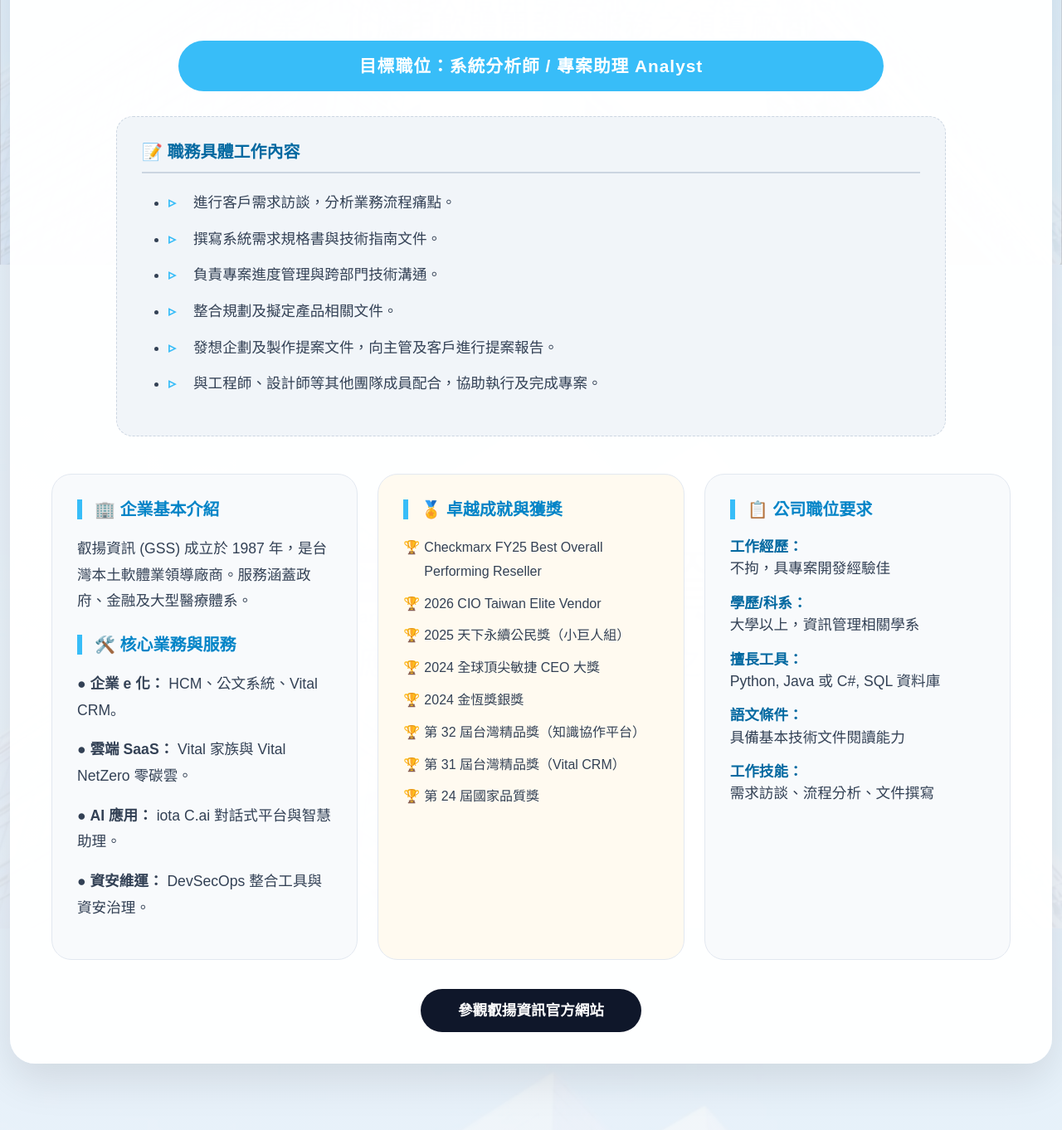
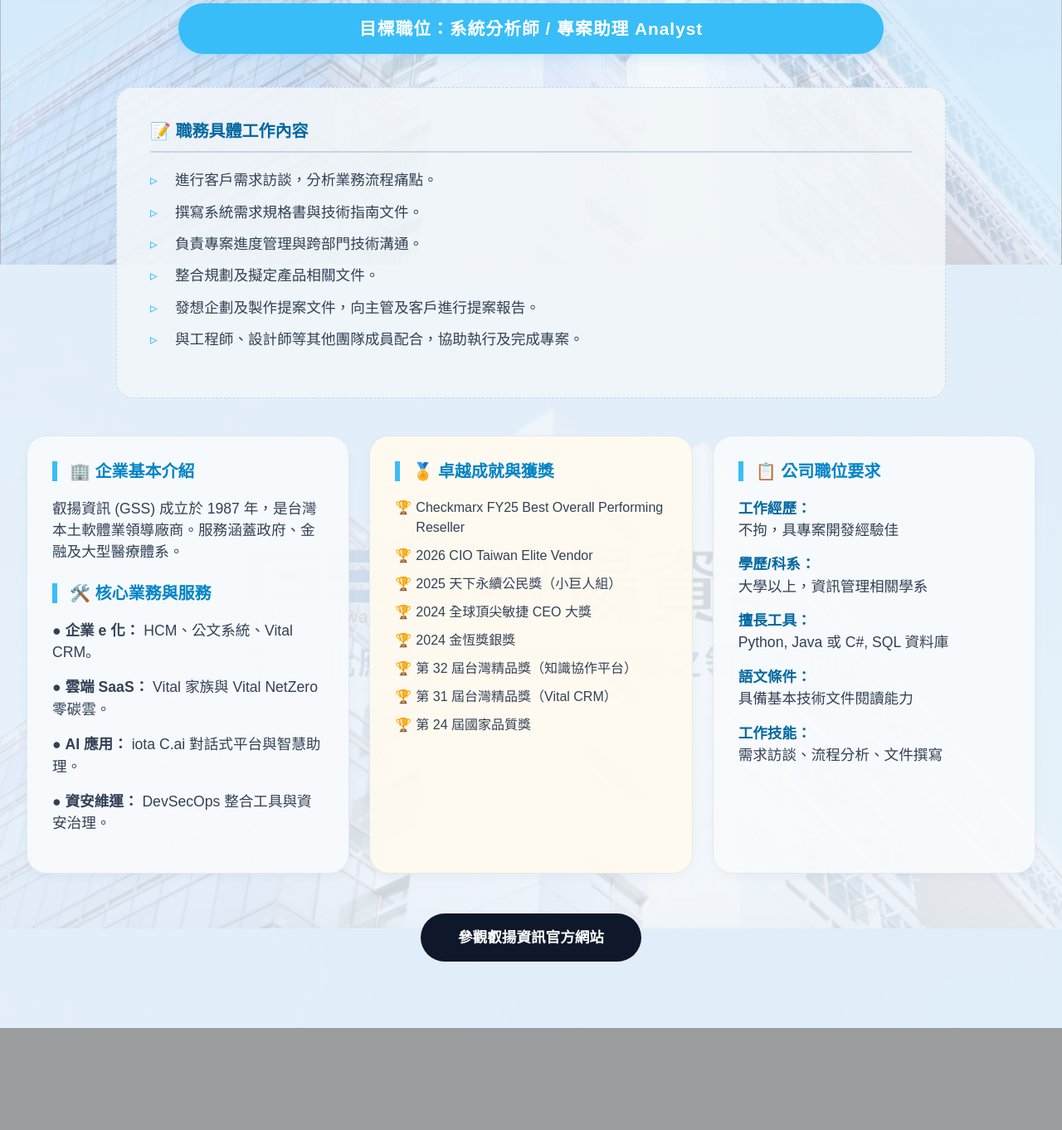
Before and after one commit to jay-ouo/job, a Flask app: page /job in a window 1280 px wide. Shown: the part 481-1843 px from the top of the page at 83% size. After the commit the page ends 1720 px from the top, so only its background shows below. Run offline with Flask 3, Linux system fonts and the light colour scheme.

Commit message:
Add files via upload

```diff
--- a/templates/job.html
+++ b/templates/job.html
@@ -7,8 +7,8 @@
     <link href="https://cdn.jsdelivr.net/npm/bootstrap@5.3.0/dist/css/bootstrap.min.css" rel="stylesheet">
     <style>
         body {
-            /* 主要背景：建築物圖 */
-            background-image: linear-gradient(rgba(241, 245, 249, 0.9), rgba(241, 245, 249, 0.9)),
+            /* 🚀 微調：稍微加深背景遮罩（0.9 -> 0.85），讓內容在沒有大白框的情況下更清晰 */
+            background-image: linear-gradient(rgba(241, 245, 249, 0.85), rgba(241, 245, 249, 0.85)),
                               url('static/gss_building.png');
             background-size: cover;
             background-position: center;
@@ -17,43 +17,59 @@
             padding-top: 100px;
             color: #334155 !important;
             font-size: 1.1rem;
-            position: relative; /* 為浮水印定位 */
+            position: relative;
             min-height: 100vh;
         }
 
         /* --- 浮水印照片設定 --- */
         body::after {
             content: "";
-            background-image: url('static/gss_building.png'); /* 你的第二張圖片檔案名稱 */
+            background-image: url('static/gss_building.png');
             background-size: contain;
             background-repeat: no-repeat;
-            background-position: right bottom; /* 放在右下角 */
-            opacity: 0.12; /* 設定透明度，數值越小越透明 */
-            top: 0;
-            left: 0;
-            bottom: 0;
-            right: 0;
+            background-position: right bottom;
+            opacity: 0.22; /* 依照剛才的建議加深了浮水印 */
+            top: 0; left: 0; bottom: 0; right: 0;
             position: fixed;
-            z-index: -1; /* 確保在文字下方 */
-            pointer-events: none; /* 確保不影響滑鼠點擊 */
+            z-index: -1;
+            pointer-events: none;
         }
 
         .navbar-custom { background-color: #212529; padding: 15px 25px; }
         .navbar-custom .navbar-brand { color: #ffffff !important; font-weight: bold; font-size: 1.4rem; }
         .navbar-custom .nav-link { color: #d1d5db !important; margin-left: 20px; font-size: 1.05rem; }
 
+        /* 🚀 修改重點：移除外圍大框的視覺特徵 */
         .main-container {
-            background: rgba(255, 255, 255, 0.96); /* 稍微調降透明度讓背景透出來一點 */
-            border-radius: 30px;
-            padding: 50px;
+            background: transparent; /* 移除白色背景 */
+            border-radius: 0;        /* 移除圓角 */
+            box-shadow: none;        /* 移除陰影 */
+            padding: 0 20px 80px;    /* 調整內距 */
             max-width: 1400px;
-            margin: 0 auto 80px;
-            box-shadow: 0 20px 50px rgba(0,0,0,0.1);
+            margin: 0 auto;
             position: relative;
             z-index: 1;
         }
 
-        .hero-banner-img { max-width: 450px; height: auto; margin-bottom: 25px; }
+        .hero-banner-container {
+            width: 100%;
+            height: 350px;
+            margin-bottom: 35px;
+            position: relative;
+            border-radius: 30px; /* 增加圓角讓它更好看 */
+            overflow: hidden;
+            border: 1px solid rgba(255,255,255,0.5);
+            box-shadow: 0 10px 30px rgba(0,0,0,0.1); /* 給 Banner 一點陰影代替大框 */
+        }
+
+        .hero-banner-img-full {
+            width: 100%;
+            height: 100%;
+            background-image: url('static/gss_glass_logo.jpg');
+            background-size: cover;
+            background-position: center;
+            display: block;
+        }
 
         .job-badge-container {
             background-color: #38bdf8;
@@ -62,15 +78,17 @@
             border-radius: 60px;
             font-weight: bold;
             font-size: 1.3rem;
-            margin: 0 auto 30px;
+            margin: 0 auto 40px;
             max-width: 850px;
             letter-spacing: 1px;
+            box-shadow: 0 4px 15px rgba(56, 189, 248, 0.2);
         }
 
+        /* 保留內部的區塊框感 */
         .job-description-box {
-            background-color: #f1f5f9;
+            background-color: rgba(241, 245, 249, 0.9); /* 稍微增加透明質感 */
             border-radius: 20px;
-            padding: 30px;
+            padding: 40px;
             margin-bottom: 45px;
             border: 1px dashed #cbd5e1;
             display: inline-block;
@@ -78,30 +96,17 @@
             width: 100%;
             max-width: 1000px;
         }
-        .job-description-box h6 {
-            color: #0369a1;
-            font-weight: bold;
-            font-size: 1.25rem;
-            margin-bottom: 20px;
-            border-bottom: 2px solid #cbd5e1;
-            padding-bottom: 12px;
-        }
-        .job-description-box li {
-            margin-bottom: 12px;
-            line-height: 1.8;
-            font-size: 1.1rem;
-            position: relative;
-            padding-left: 30px;
-        }
-        .job-description-box li::before { content: "▹"; position: absolute; left: 0; color: #38bdf8; font-weight: bold; }
 
         .info-card {
-            background: #f8fafc;
+            background: rgba(248, 250, 252, 0.95); /* 讓內部小卡維持白色框感 */
             border-radius: 24px;
             padding: 30px;
             height: 100%;
             border: 1px solid #e2e8f0;
+            box-shadow: 0 4px 12px rgba(0,0,0,0.03);
         }
+
+        /* 標題與其他樣式維持不變... */
         .section-title {
             color: #0284c7 !important;
             border-left: 6px solid #38bdf8;
@@ -110,25 +115,14 @@
             font-weight: bold;
             font-size: 1.25rem;
         }
-
-        p, li { line-height: 1.8; }
-
         .award-list { font-size: 1rem; padding-left: 0; list-style: none; }
         .award-list li { margin-bottom: 10px; padding-left: 25px; position: relative; }
         .award-list li::before { content: "🏆"; position: absolute; left: 0; }
-
-        .req-label {
-            font-weight: bold;
-            color: #0369a1;
-            display: block;
-            margin-top: 15px;
-            font-size: 1.1rem;
-        }
-
+        .req-label { font-weight: bold; color: #0369a1; display: block; margin-top: 15px; }
         .btn-visit {
             background-color: #0f172a; color: #fff !important; border-radius: 50px;
             padding: 16px 45px; text-decoration: none; font-weight: bold;
-            font-size: 1.1rem; transition: 0.3s;
+            transition: 0.3s; display: inline-block;
         }
         .btn-visit:hover { background-color: #38bdf8; transform: translateY(-2px); }
     </style>
@@ -148,9 +142,8 @@
 <div class="container-fluid">
     <div class="main-container text-center">
 
-        <div class="mb-5">
-            <img src="static/messageImage_1776249466899.jpg" alt="GSS Logo" class="hero-banner-img">
-            <h1 class="fw-bold" style="font-size: 2.5rem;">GSS 叡揚資訊</h1>
+        <div class="hero-banner-container">
+            <div class="hero-banner-img-full"></div>
         </div>
 
         <div class="job-badge-container">
@@ -158,14 +151,14 @@
         </div>
 
         <div class="job-description-box">
-            <h6>📝 職務具體工作內容</h6>
-            <ul>
-                <li>進行客戶需求訪談，分析業務流程痛點。</li>
-                <li>撰寫系統需求規格書與技術指南文件。</li>
-                <li>負責專案進度管理與跨部門技術溝通。</li>
-                <li>整合規劃及擬定產品相關文件。</li>
-                <li>發想企劃及製作提案文件，向主管及客戶進行提案報告。</li>
-                <li>與工程師、設計師等其他團隊成員配合，協助執行及完成專案。</li>
+            <h6 style="color: #0369a1; font-weight: bold; font-size: 1.25rem; border-bottom: 2px solid #cbd5e1; padding-bottom: 12px; margin-bottom: 20px;">📝 職務具體工作內容</h6>
+            <ul style="list-style: none; padding-left: 0;">
+                <li style="margin-bottom: 12px; position: relative; padding-left: 30px;"><span style="position: absolute; left: 0; color: #38bdf8;">▹</span>進行客戶需求訪談，分析業務流程痛點。</li>
+                <li style="margin-bottom: 12px; position: relative; padding-left: 30px;"><span style="position: absolute; left: 0; color: #38bdf8;">▹</span>撰寫系統需求規格書與技術指南文件。</li>
+                <li style="margin-bottom: 12px; position: relative; padding-left: 30px;"><span style="position: absolute; left: 0; color: #38bdf8;">▹</span>負責專案進度管理與跨部門技術溝通。</li>
+                <li style="margin-bottom: 12px; position: relative; padding-left: 30px;"><span style="position: absolute; left: 0; color: #38bdf8;">▹</span>整合規劃及擬定產品相關文件。</li>
+                <li style="margin-bottom: 12px; position: relative; padding-left: 30px;"><span style="position: absolute; left: 0; color: #38bdf8;">▹</span>發想企劃及製作提案文件，向主管及客戶進行提案報告。</li>
+                <li style="margin-bottom: 12px; position: relative; padding-left: 30px;"><span style="position: absolute; left: 0; color: #38bdf8;">▹</span>與工程師、設計師等其他團隊成員配合，協助執行及完成專案。</li>
             </ul>
         </div>
 
@@ -174,7 +167,6 @@
                 <div class="info-card">
                     <h5 class="section-title">🏢 企業基本介紹</h5>
                     <p>叡揚資訊 (GSS) 成立於 1987 年，是台灣本土軟體業領導廠商。服務涵蓋政府、金融及大型醫療體系。</p>
-
                     <h5 class="section-title mt-4">🛠️ 核心業務與服務</h5>
                     <ul class="list-unstyled">
                         <li class="mb-3">● <strong>企業 e 化：</strong> HCM、公文系統、Vital CRM。</li>
@@ -186,7 +178,7 @@
             </div>
 
             <div class="col-lg-4">
-                <div class="info-card" style="background-color: #fffaf0;">
+                <div class="info-card" style="background-color: rgba(255, 250, 240, 0.95);">
                     <h5 class="section-title">🏅 卓越成就與獲獎</h5>
                     <ul class="award-list">
                         <li>Checkmarx FY25 Best Overall Performing Reseller</li>
```
